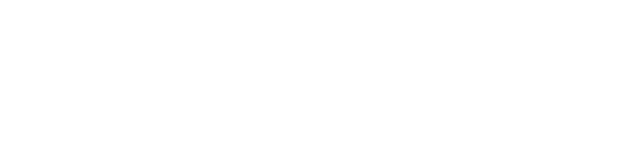
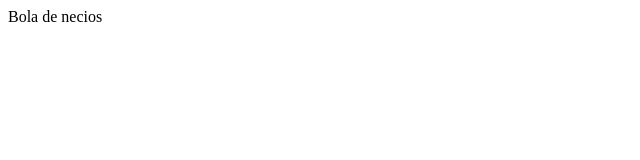
Before and after one commit to EdPsyxDev/Final-Project-1, a plain HTML site: page index.html in a window 1280 px wide. Shown: the whole page, without its empty margins (0-640 px from the left). Drawn offline with Linux system fonts and the light colour scheme.

Commit message:
initialized git repository

```diff
--- a/index.html
+++ b/index.html
@@ -6,6 +6,6 @@
     <title>Document</title>
 </head>
 <body>
-
+    Bola de necios
 </body>
 </html>
```
